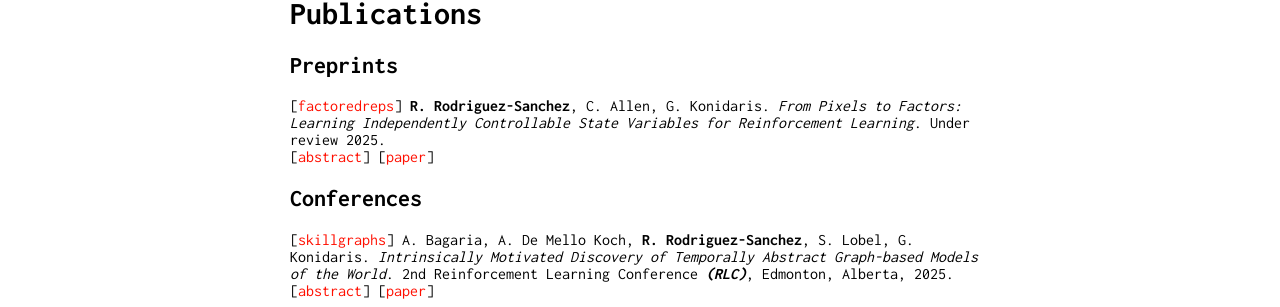
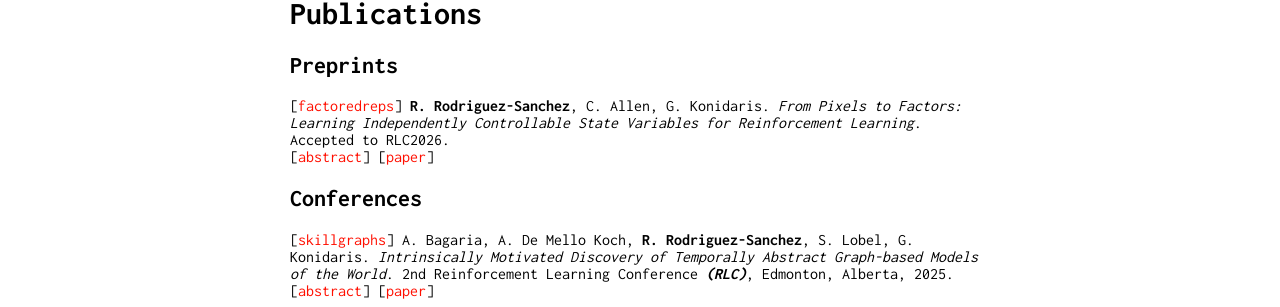
Before and after one commit to rafarodsa/rafarodsa.github.io, a Jekyll site: the page built from index.md, in a window 1280 px wide. Shown: the part 1021-1328 px from the top of the page. Built offline with Jekyll 4.4.1, drawn with Linux system fonts in a browser that asks for light colours.

Commit message:
update preprint

```diff
--- a/index.md
+++ b/index.md
@@ -131,7 +131,7 @@ function toggleExpand(elementId) {
 
 ## **Preprints**
 <a id="preprint-acf"></a>
-[[factoredreps](#preprint-acf)] **R. Rodriguez-Sanchez**, C. Allen, G. Konidaris. *From Pixels to Factors: Learning Independently Controllable State Variables for Reinforcement Learning*. Under review 2025.
+[[factoredreps](#preprint-acf)] **R. Rodriguez-Sanchez**, C. Allen, G. Konidaris. *From Pixels to Factors: Learning Independently Controllable State Variables for Reinforcement Learning*. Accepted to RLC2026.
 [<a href="#" onclick="toggleExpand('abstract_factor')">abstract</a>] [[paper](http://arxiv.org/abs/2510.02484)]
 <div class="expandable-content" id="abstract_factor" style="display: none;">
 Algorithms that exploit factored Markov decision processes are far more sample-efficient than factor-agnostic methods, yet they assume a factored representation is known a priori---a requirement that breaks down when the agent sees only high-dimensional observations. Conversely, deep reinforcement learning handles such inputs but cannot benefit from factored structure. We address this representation problem with Action-Controllable Factorization (ACF), a contrastive learning approach that uncovers independently controllable latent variables---state components each action can influence separately. ACF leverages sparsity: actions typically affect only a subset of variables, while the rest evolve under the environment's dynamics, yielding informative data for contrastive training. ACF recovers the ground truth controllable factors directly from pixel observations on three benchmarks with known factored structure---Taxi, FourRooms, and MiniGrid-DoorKey---consistently outperforming baseline disentanglement algorithms.
```
